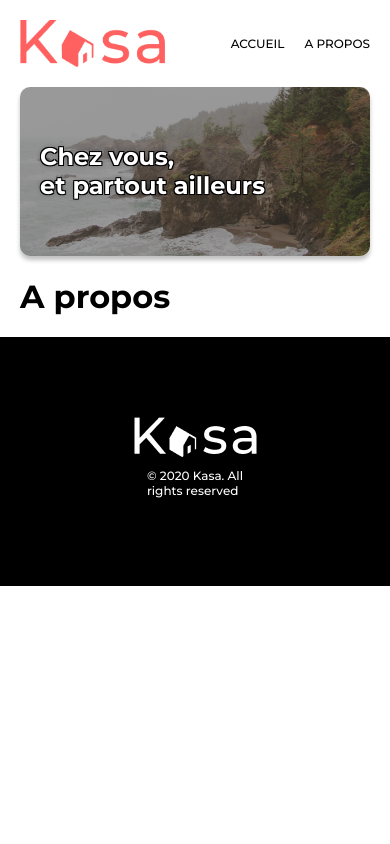
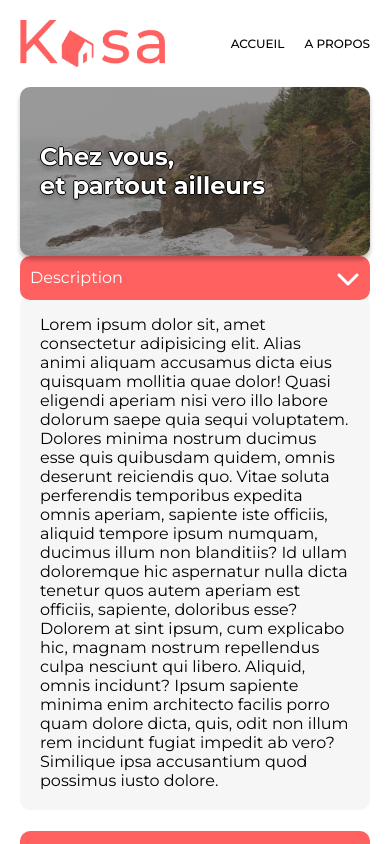
Before and after one commit to Antholovisi/OC_projet_5, a React (Create React App) app in the folder kasa/: page /about in a window 390 px wide. Shown: the top 844 px of the page. Built offline with nearby package versions, Linux system fonts and the light colour scheme.

Commit message:
Création page a propos avec son responsive

```diff
--- a/kasa/public/index.html
+++ b/kasa/public/index.html
@@ -1,25 +1,27 @@
 <!DOCTYPE html>
-<html lang="en">
-
+<html lang="fr">
     <head>
         <meta charset="utf-8" />
         <link rel="icon" href="%PUBLIC_URL%/favicon.ico" />
         <meta name="viewport" content="width=device-width, initial-scale=1" />
         <meta name="theme-color" content="#000000" />
-  <meta name="description" content="Web site created using create-react-app" />
+        <meta
+            name="description"
+            content="Web site created using create-react-app" />
         <link rel="apple-touch-icon" href="%PUBLIC_URL%/logo192.png" />
-  <link rel="preconnect" href="https://fonts.googleapis.com">
-  <link rel="preconnect" href="https://fonts.gstatic.com" crossorigin>
-  <link href="https://fonts.googleapis.com/css2?family=Montserrat:ital,wght@0,100..900;1,100..900&display=swap"
-    rel="stylesheet">
+        <link rel="preconnect" href="https://fonts.googleapis.com" />
+        <link rel="preconnect" href="https://fonts.gstatic.com" crossorigin />
+        <link
+            href="https://fonts.googleapis.com/css2?family=Montserrat:ital,wght@0,100..900;1,100..900&display=swap"
+            rel="stylesheet" />
         <link rel="manifest" href="%PUBLIC_URL%/manifest.json" />
-  <script src="https://kit.fontawesome.com/6333a44646.js" crossorigin="anonymous"></script>
+        <script
+            src="https://kit.fontawesome.com/6333a44646.js"
+            crossorigin="anonymous"></script>
         <title>Kasa</title>
     </head>
 
     <body>
-  <noscript>You need to enable JavaScript to run this app.</noscript>
         <div id="root"></div>
     </body>
-
 </html>
--- a/kasa/src/App.jsx
+++ b/kasa/src/App.jsx
@@ -7,7 +7,6 @@ import About from './pages/a_propos';
 import FicheAppartement from './pages/apartement-page';
 import Error from './pages/404';
 
-
 function App() {
   return (
     <Router>
@@ -15,7 +14,7 @@ function App() {
       <Routes>
         <Route path="/" element={<Home />} />
         <Route path="/about" element={<About />} />
-                <Route path="/FicheAppartement" element={<FicheAppartement />} />
+        <Route path="/FicheAppartement/" element={<FicheAppartement />} />
         <Route path="*" element={<Error />} />
       </Routes>
       <Footer />
--- a/kasa/src/components/ApartmentDetails/ApartmentDetails.scss
+++ b/kasa/src/components/ApartmentDetails/ApartmentDetails.scss
@@ -1,5 +1,5 @@
 .apartment-description {
-
+  margin-bottom: 1rem;
   @media screen and (max-width: 768px) {
     flex-direction: column;
   }
@@ -19,7 +19,7 @@
   }
 
   .description-content {
-        background-color: #F6F6F6;
+    background-color: #f6f6f6;
     color: black;
     padding: 20px;
     border-radius: 10px;
--- a/kasa/src/components/banner/banner.scss
+++ b/kasa/src/components/banner/banner.scss
@@ -3,6 +3,10 @@
   height: 33vh;
   position: relative;
   margin-bottom: 50px;
+
+  .test {
+    order: 1;
+  }
 
   img {
     width: 100%;
@@ -26,11 +30,11 @@
     color: white;
     font-weight: 700;
     text-align: center;
-        text-shadow:-1px -1px 0 #000,
-        1px -1px 0 #000,
-       -1px  1px 0 #000,
-        1px  1px 0 #000,
-        0px  0px 5px rgba(0, 0, 0, 0.4);
+
+    p {
+      text-shadow: 0 -1px 0 #000, 0 1px 0 #000, 1px 0 0 #000, -1px 0 0 #000,
+        0px 4px 4px #00000040;
+    }
 
     font-size: clamp(24px, 4vw, 48px);
     white-space: nowrap;
--- a/kasa/src/components/banner/index.jsx
+++ b/kasa/src/components/banner/index.jsx
@@ -1,15 +1,17 @@
 import Logo from '../../Assets/img_banner1.png';
 import './banner.scss';
 
-function Banner () {
+function Banner() {
   return (
     <div className="banner">
       <img src={Logo} alt="paysage banner" />
       <div className="banner-text">
+        <p>
           Chez vous,<span className="second-line"> et partout ailleurs</span>
+        </p>
       </div>
     </div>
   );
 }
 
-export default Banner
+export default Banner;
--- a/kasa/src/index.jsx
+++ b/kasa/src/index.jsx
@@ -21,8 +21,8 @@ root.render(
 // A FAIRE DANS LE FUTUR :
 
 // -Faire toute la page ABOUT
-// -Faire tout le responsive pour FICHE APPARTEMENT et ABOUT
-
+// -Faire tout le responsive pour ABOUT
+// -Une fois cette étape fini et propre c'est parti pour tout brancher et tater du JS
 
 // AMELIORATION SI ENCORE DU TEMPS :
 // -Faire des variables et des mixin en scss peut etre pour :
--- a/kasa/src/pages/a_propos/index.jsx
+++ b/kasa/src/pages/a_propos/index.jsx
@@ -1,16 +1,18 @@
 import React from 'react';
 import Banner from '../../components/banner';
 import Main from '../../components/main';
-
-
+import ApartmentDetails from '../../components/ApartmentDetails';
 
 function About() {
-    return (
-        <Main>
-            <Banner />
-            <h1>A propos</h1>
-        </Main>
-    );
+  return (
+    <Main>
+      <Banner />
+      <ApartmentDetails />
+      <ApartmentDetails />
+      <ApartmentDetails />
+      <ApartmentDetails />
+    </Main>
+  );
 }
 
-export default About
+export default About;
```
Lines whose indentation alone changed are shown as unchanged.
